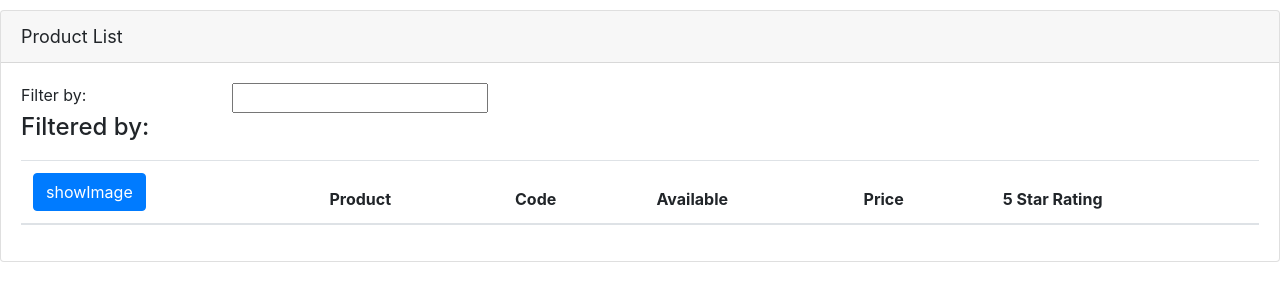
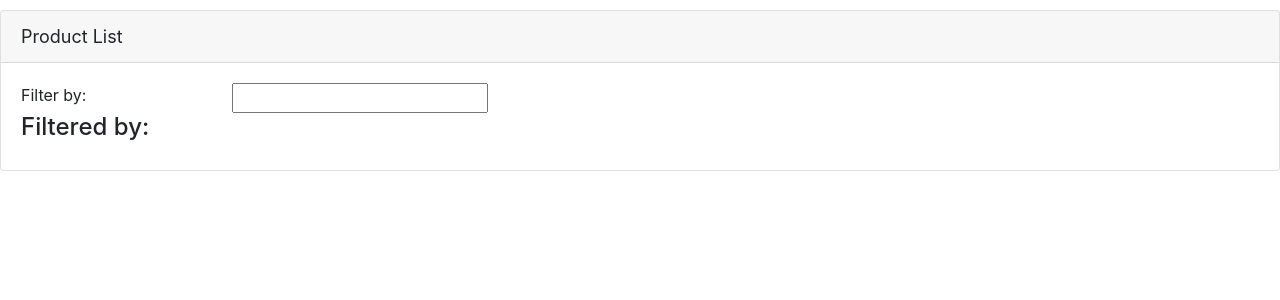
Before and after one commit to duchiha/Angular, an Angular app in the folder sample-app/: page / in a window 1280 px wide. Shown: the top 300 px of the page. Built offline with nearby package versions, Linux system fonts and the light colour scheme.

Commit message:
adding logic to our view with angular ngif

```diff
--- a/sample-app/src/app/product-list/product-list.component.html
+++ b/sample-app/src/app/product-list/product-list.component.html
@@ -15,7 +15,7 @@
             </div>
         </div>
         <div class='table-responsive'>
-            <table class='table'>
+            <table class='table' *ngIf='products && products.length'>
                 <thead>
                     <tr>
                         <th>
--- a/sample-app/src/app/product-list/product-list.component.ts
+++ b/sample-app/src/app/product-list/product-list.component.ts
@@ -8,6 +8,8 @@ import { Component, OnInit } from '@angular/core';
 export class ProductListComponent implements OnInit {
 
   pageTitle : string ='Product List';
+  products: any[];
+
   constructor() { }
 
   ngOnInit() {
```
